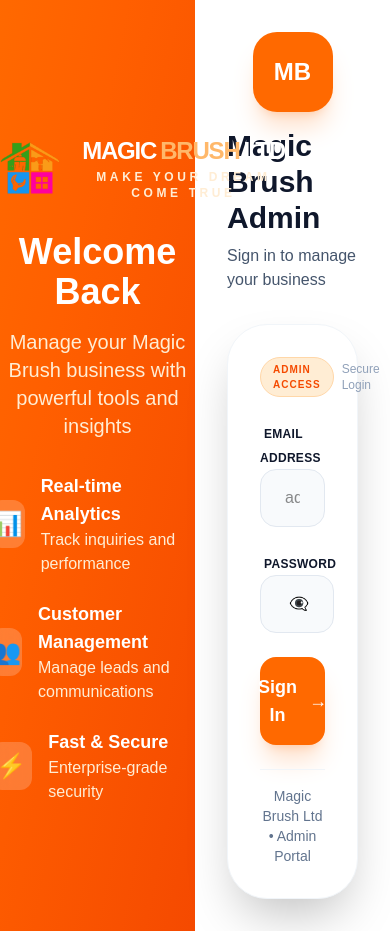
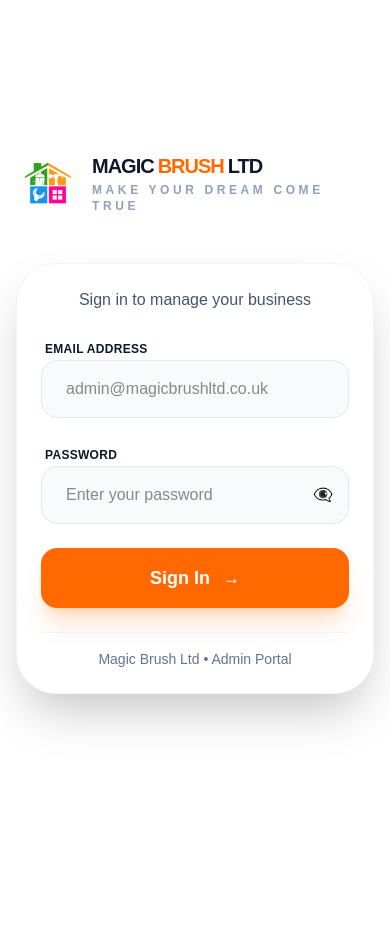
Before and after one commit to agentyou7/Magic-Brush-Backend, a Next.js app: page /login in a window 390 px wide. After the commit the page ends 844 px from the top, so only its background shows below. Built offline with nearby package versions, Linux system fonts and the light colour scheme; no server answers.

Commit message:
Login Ui Fixed

```diff
--- a/src/app/login/page.tsx
+++ b/src/app/login/page.tsx
@@ -104,9 +104,9 @@
   };
 
   return (
-    <div className="min-h-screen flex">
-      {/* Left Column: Visual Content */}
-      <div className="w-1/2 bg-gradient-to-br from-orange-500 to-orange-600 flex items-center justify-center p-8">
+    <div className="min-h-screen flex flex-col lg:flex-row">
+      {/* Left Column: Visual Content - Hidden on Mobile */}
+      <div className="hidden lg:flex lg:w-1/2 bg-gradient-to-br from-orange-500 to-orange-600 items-center justify-center p-8">
         <div className="text-center text-white">
           <div className="mb-8">
             <div className="flex flex-col items-center mb-6">
@@ -137,7 +137,7 @@
           <div className="space-y-6 text-left max-w-md mx-auto">
             <div className="flex items-center space-x-4">
               <div className="w-12 h-12 bg-white/20 rounded-xl flex items-center justify-center backdrop-blur-sm">
-                <span className="text-2xl">📊</span>
+                <i className="fas fa-chart-line text-2xl"></i>
               </div>
               <div>
                 <h3 className="font-semibold text-lg">Real-time Analytics</h3>
@@ -147,7 +147,7 @@
 
             <div className="flex items-center space-x-4">
               <div className="w-12 h-12 bg-white/20 rounded-xl flex items-center justify-center backdrop-blur-sm">
-                <span className="text-2xl">👥</span>
+                <i className="fas fa-users text-2xl"></i>
               </div>
               <div>
                 <h3 className="font-semibold text-lg">Customer Management</h3>
@@ -168,19 +168,33 @@
         </div>
       </div>
 
-      {/* Right Column: Login Form */}
-      <div className="w-1/2 flex items-center justify-center p-8 bg-white">
+      {/* Right Column: Login Form - Full Width on Mobile */}
+      <div className="w-full lg:w-1/2 flex items-center justify-center p-4 lg:p-8 bg-white min-h-screen lg:min-h-0">
         <div className="max-w-md w-full">
-          <div className="flex flex-col items-center mb-8">
-            <div className="w-20 h-20 bg-orange-500 rounded-3xl flex items-center justify-center mx-auto mb-4 shadow-xl shadow-orange-500/20">
-              <span className="text-white text-2xl font-bold">MB</span>
+          {/* Mobile Logo - Only shown on mobile */}
+          <div className="lg:hidden flex flex-col items-center mb-8">
+            <div className="flex items-center space-x-3 group relative z-[70] mb-4">
+              <img
+                src="/images/logo.png"
+                alt="Magic Brush Ltd"
+                className="transition-all duration-500 object-contain w-auto h-16"
+              />
+              <div className="flex flex-col leading-none">
+                <span className="font-black text-slate-900 tracking-tighter uppercase flex items-baseline transition-all text-xl">
+                  MAGIC <span className="text-orange-500 ml-1">BRUSH</span>{" "}
+                  <span className="text-slate-900 ml-1">LTD</span>
+                </span>
+                <span className="font-black uppercase tracking-[0.3em] text-slate-400 mt-0.5 transition-all text-xs">
+                  make your dream come true
+                </span>
+              </div>
             </div>
-            <h1 className="text-3xl font-black text-slate-900 mb-2">Magic Brush Admin</h1>
-            <p className="text-slate-600">Sign in to manage your business</p>
           </div>
 
           {/* Login Card */}
-          <div className="bg-white rounded-[2.5rem] p-8 shadow-2xl border border-slate-100">
+          <div className="bg-white rounded-[2.5rem] p-6 lg:p-8 shadow-2xl border border-slate-100">
+            <p className="text-center text-slate-600 mb-6">Sign in to manage your business</p>
+
             {status === 'success' ? (
               <div className="text-center py-8">
                 <div className="w-16 h-16 bg-green-100 text-green-600 rounded-full flex items-center justify-center mx-auto mb-4">
@@ -191,11 +205,6 @@
               </div>
             ) : (
               <form onSubmit={handleSubmit} className="space-y-6">
-                <div className="flex items-center space-x-2 mb-6">
-                  <span className="px-3 py-1 rounded-full bg-orange-100 text-orange-600 text-[10px] font-black uppercase tracking-widest border border-orange-200">Admin Access</span>
-                  <span className="text-slate-400 text-xs font-medium">Secure Login</span>
-                </div>
-
                 {/* Email Field */}
                 <div className="space-y-2">
                   <label className="text-xs font-bold text-slate-900 uppercase tracking-wide ml-1">Email Address</label>
```
